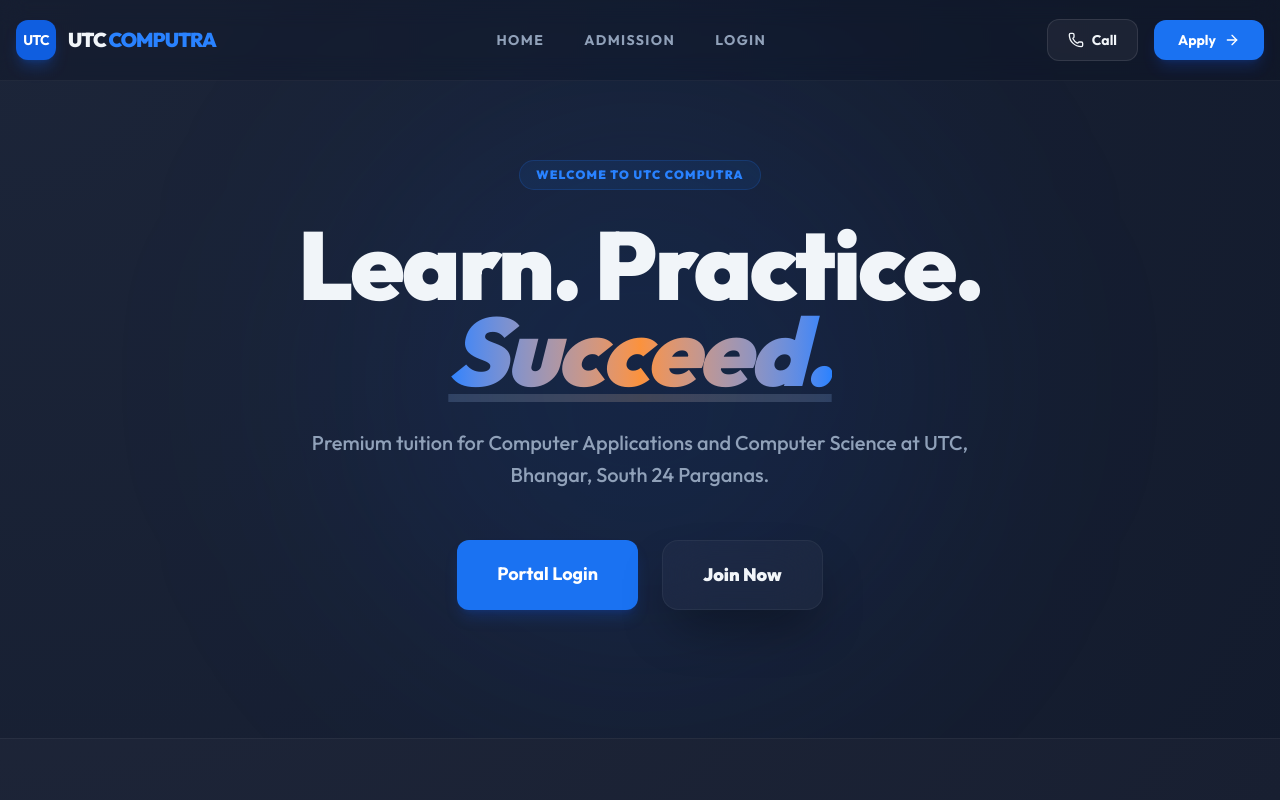
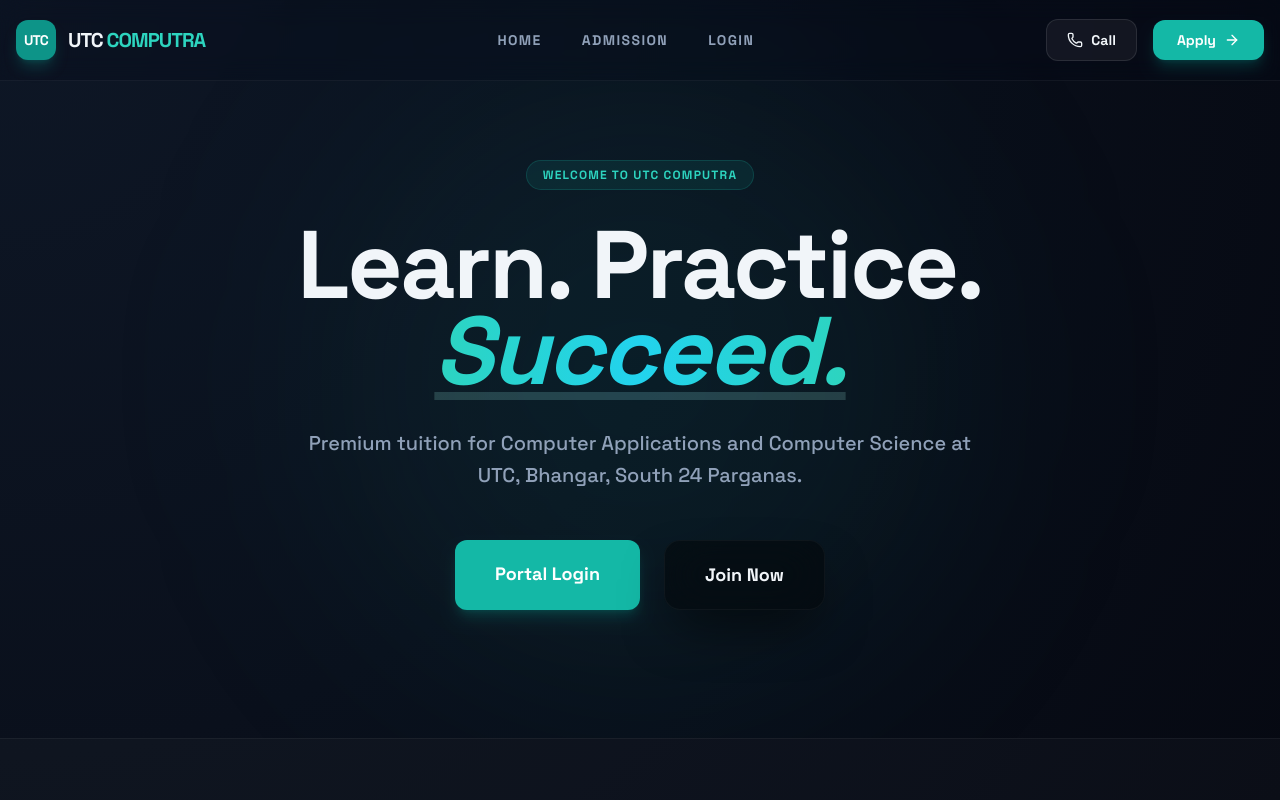
Before and after one commit to braintutorialhome/Computra, a React (Vite) app: page /#/ in a window 1280 px wide. Shown: the top 800 px of the page. Built offline with nearby package versions, Linux system fonts and the light colour scheme; no server answers.

Commit message:
style: update typography and brand color palette
Add Space Grotesk font and transition the theme colors to a Cyber Teal/Cyan palette for a modern, premium aesthetic.

```diff
--- a/src/index.css
+++ b/src/index.css
@@ -1,73 +1,73 @@
-@import url('https://fonts.googleapis.com/css2?family=Inter:wght@300;400;500;600;700;800;900&family=Outfit:wght@300;400;500;600;700;800;900&display=swap');
+@import url('https://fonts.googleapis.com/css2?family=Inter:wght@300;400;500;600;700;800;900&family=Outfit:wght@300;400;500;600;700;800;900&family=Space+Grotesk:wght@300;400;500;600;700;800;900&display=swap');
 @import "tailwindcss";
 
 @theme {
-  --font-sans: "Outfit", "Inter", ui-sans-serif, system-ui, sans-serif;
+  --font-sans: "Space Grotesk", "Outfit", "Inter", ui-sans-serif, system-ui, sans-serif;
 
-  /* Overwrite indigo with GrowKit's premium electric blue */
-  --color-indigo-50: #f0f7ff;
-  --color-indigo-100: #e0f2fe;
-  --color-indigo-200: #bae6fd;
-  --color-indigo-300: #7dd3fc;
-  --color-indigo-400: #2982ff;
-  --color-indigo-500: #1a72f2;
-  --color-indigo-600: #0f5ee0;
-  --color-indigo-700: #0a4fbe;
-  --color-indigo-800: #0d429a;
-  --color-indigo-900: #10397c;
-  --color-indigo-950: #0b1c3e;
+  /* Overwrite indigo with GrowKit's premium Cyber Teal/Cyan */
+  --color-indigo-50: #f0fdfa;
+  --color-indigo-100: #ccfbf1;
+  --color-indigo-200: #99f6e4;
+  --color-indigo-300: #5eead4;
+  --color-indigo-400: #2dd4bf;
+  --color-indigo-500: #14b8a6; /* Premium Teal */
+  --color-indigo-600: #0d9488;
+  --color-indigo-700: #0f766e;
+  --color-indigo-800: #115e59;
+  --color-indigo-900: #134e4a;
+  --color-indigo-950: #042f2e;
 
-  /* Overwrite purple/violet with GrowKit's premium warm coral-orange */
-  --color-purple-50: #fff7ed;
-  --color-purple-100: #ffedd5;
-  --color-purple-200: #fed7aa;
-  --color-purple-300: #fdbb74;
-  --color-purple-400: #fb923c;
-  --color-purple-500: #f97316;
-  --color-purple-600: #ea580c;
-  --color-purple-700: #c2410c;
-  --color-purple-800: #9a3412;
-  --color-purple-900: #7c2d12;
-  --color-purple-950: #431407;
+  /* Overwrite purple/violet with Cyber Cyan accents for premium gradients */
+  --color-purple-50: #ecfeff;
+  --color-purple-100: #cffafe;
+  --color-purple-200: #a5f3fc;
+  --color-purple-300: #67e8f9;
+  --color-purple-400: #22d3ee;
+  --color-purple-500: #06b6d4; /* Premium Cyan */
+  --color-purple-600: #0891b2;
+  --color-purple-700: #0e7490;
+  --color-purple-800: #155e75;
+  --color-purple-900: #164e63;
+  --color-purple-950: #083344;
 
-  --color-violet-50: #fff7ed;
-  --color-violet-100: #ffedd5;
-  --color-violet-200: #fed7aa;
-  --color-violet-300: #fdbb74;
-  --color-violet-400: #fb923c;
-  --color-violet-500: #f97316;
-  --color-violet-600: #ea580c;
-  --color-violet-700: #c2410c;
-  --color-violet-800: #9a3412;
-  --color-violet-900: #7c2d12;
-  --color-violet-950: #431407;
+  --color-violet-50: #ecfeff;
+  --color-violet-100: #cffafe;
+  --color-violet-200: #a5f3fc;
+  --color-violet-300: #67e8f9;
+  --color-violet-400: #22d3ee;
+  --color-violet-500: #06b6d4;
+  --color-violet-600: #0891b2;
+  --color-violet-700: #0e7490;
+  --color-violet-800: #155e75;
+  --color-violet-900: #164e63;
+  --color-violet-950: #083344;
 }
 
 @layer base {
   body {
-    @apply bg-[#131b2d] text-slate-100 antialiased font-sans;
-    background: radial-gradient(circle at top left, #1c2539, #131b2d), radial-gradient(circle at bottom right, #1d2232, #131b2d);
+    @apply bg-[#080d16] text-slate-100 antialiased font-sans;
+    background: radial-gradient(circle at top left, #0e1726, #060912), radial-gradient(circle at bottom right, #090f1a, #060912);
     background-attachment: fixed;
     min-height: 100vh;
   }
 }
 
 .glass {
-  @apply bg-white/[0.03] backdrop-blur-xl border border-white/5 shadow-2xl shadow-black/40;
+  @apply bg-black/40 backdrop-blur-xl border border-white/[0.04] shadow-2xl shadow-black/60;
 }
 
 .glass-card {
-  @apply bg-[#1a2335]/60 backdrop-blur-lg border border-white/5 rounded-3xl shadow-xl;
+  @apply bg-[#0e1626]/80 backdrop-blur-lg border border-white/[0.04] rounded-3xl shadow-2xl;
 }
 
 .glass-button {
-  @apply bg-white/5 border border-white/10 hover:bg-white/15 transition-all rounded-xl text-white font-bold;
+  @apply bg-white/5 border border-white/10 hover:bg-white/10 transition-all rounded-xl text-white font-bold;
 }
 
 .indigo-button {
-  @apply bg-[#1a72f2] hover:bg-[#2982ff] text-white rounded-xl shadow-lg shadow-blue-600/20 hover:shadow-blue-600/30 transition-all active:scale-95 text-center font-bold;
+  @apply bg-[#14b8a6] hover:bg-[#2dd4bf] text-white rounded-xl shadow-lg shadow-teal-500/20 hover:shadow-teal-500/35 transition-all active:scale-95 text-center font-bold;
 }
 
 .input-glass {
-  @apply bg-white/[0.04] border border-white/10 rounded-xl px-4 py-3 text-white focus:ring-2 focus:ring-[#1a72f2]/60 outline-none transition-all placeholder:text-slate-500;
+  @apply bg-white/[0.03] border border-white/5 rounded-xl px-4 py-3 text-white focus:ring-2 focus:ring-[#14b8a6]/60 outline-none transition-all placeholder:text-slate-600;
 }
```
